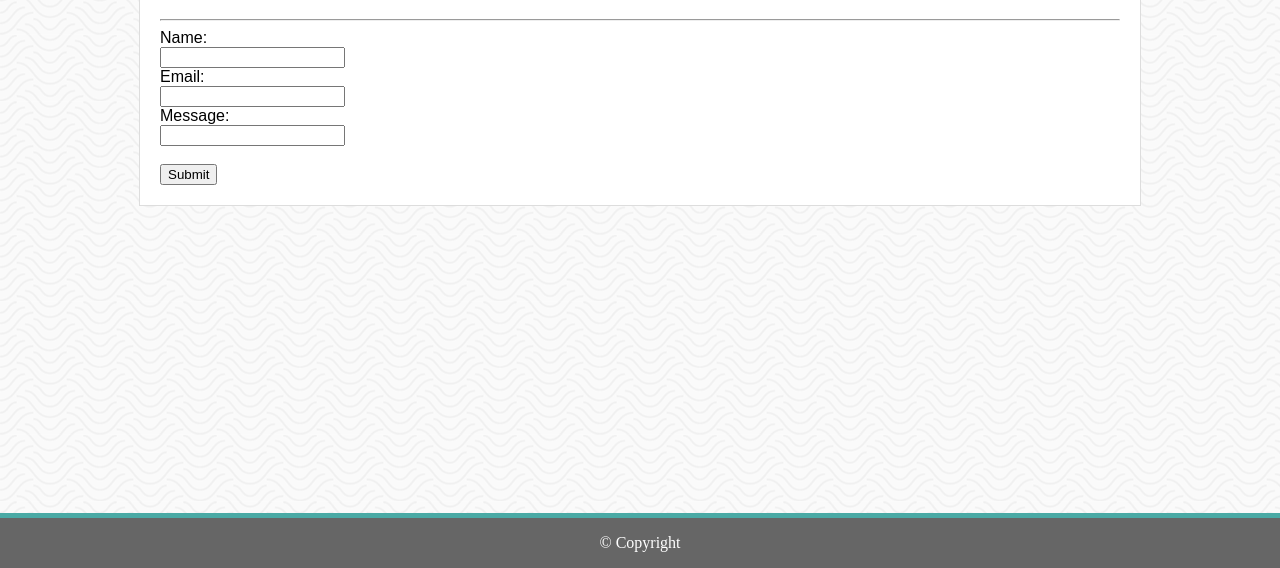
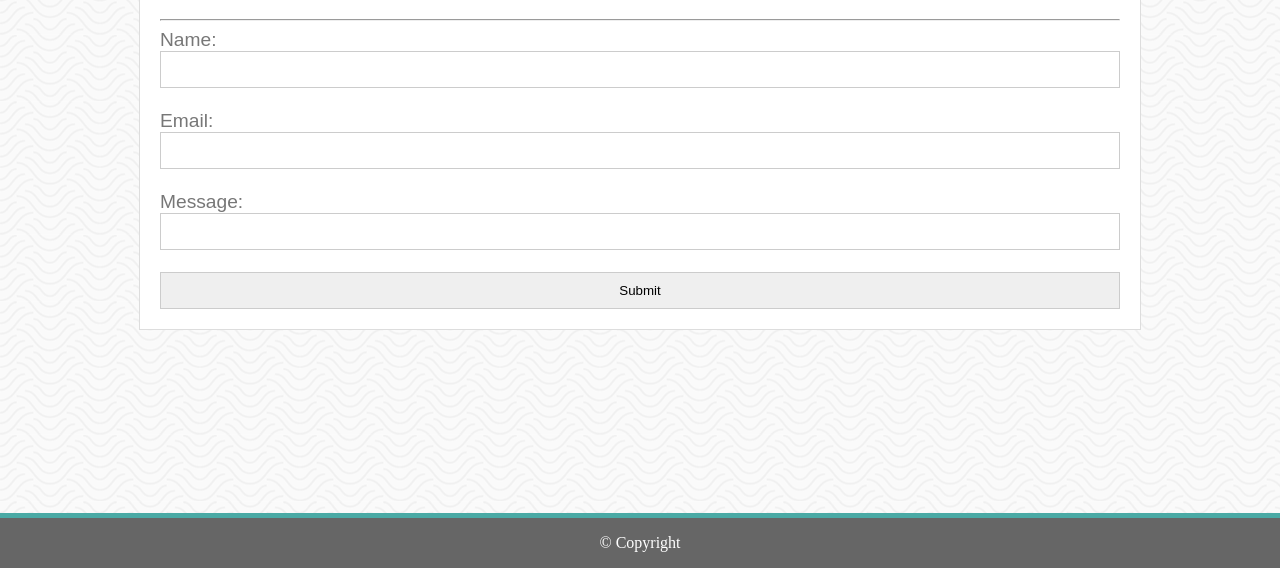
Before and after one commit to LuzanneB/Basic-Portfolio, a plain HTML site: page contact.html in a window 1280 px wide. Shown: the part 232-800 px from the top of the page. Drawn offline with Linux system fonts and the light colour scheme.

Commit message:
updates to styling on contacts

```diff
--- a/assets/css/style.css
+++ b/assets/css/style.css
@@ -1,9 +1,4 @@
-.doc{
-    margin: auto;
-}
-
 header{
-
     background-color: #ffffff;
     border-bottom: solid 1px #dddddd;
     width: 100%;
@@ -16,7 +11,6 @@ header{
     width: 960px;
     margin: auto;
 }
-
 
 a {
     text-decoration: none;
@@ -66,9 +60,18 @@ a {
     border: solid 1px #dddddd;
     padding: 20px;
 }
-
+form{
+    font-family:'Arial', 'Helvetica Neue', Helvetica, sans-serif;
+    color:#777777;
+    font-size: larger;
+}
 .title2{
     color: #4aaaa5;
+}
+.submit{
+    color:#ffffff;
+    background-color: #4aaaa5;
+    font-family: Georgia,'Times New Roman', Times, serif
 }
 .footer {
     position: fixed;
@@ -81,3 +84,9 @@ a {
     height: 50px;
     border-top: 5px solid #4aaaa5;
     }
+input{
+    width: 100%;
+    border: 1px solid #cccccc;
+    padding: 10px;
+    box-sizing: border-box;
+}
--- a/contact.html
+++ b/contact.html
@@ -11,7 +11,7 @@
 
 <body background="assets/images/background.png">
     <header>
-        <div class="header">
+            <div class="container">
                 <div class="name">
                     <h1>Luzanne Burt</h1>
                 </div>
@@ -29,9 +29,9 @@
             <hr>
             <form>
                 Name:<br>
-                <input type="text" name="Name"><br>
+                <input type="text" name="Name"><br><br>
                 Email:<br>
-                <input type="email" name="Email"><br>
+                <input type="email" name="Email"><br><br>
                 Message:<br>
                 <input type="text" name="Message"><br><br>
                 <input type="submit" name="Submit">
```
Also changed, not shown: portfolio.html (+1 -1 lines). Lines whose indentation alone changed are shown as unchanged.
